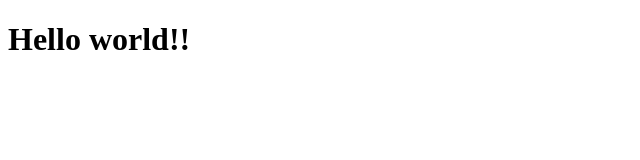
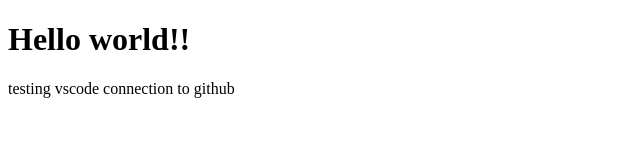
Before and after one commit to hrkhh369/html, a plain HTML site: page index.html in a window 1280 px wide. Shown: the whole page, without its empty margins (0-640 px from the left). Drawn offline with Linux system fonts and the light colour scheme.

Commit message:
test for vscode sync

```diff
--- a/index.html
+++ b/index.html
@@ -5,5 +5,6 @@
     </head>
     <body>
         <h1>Hello world!!</h1>
+        <p>testing vscode connection to github</p>
     </body>
 </html>
```
